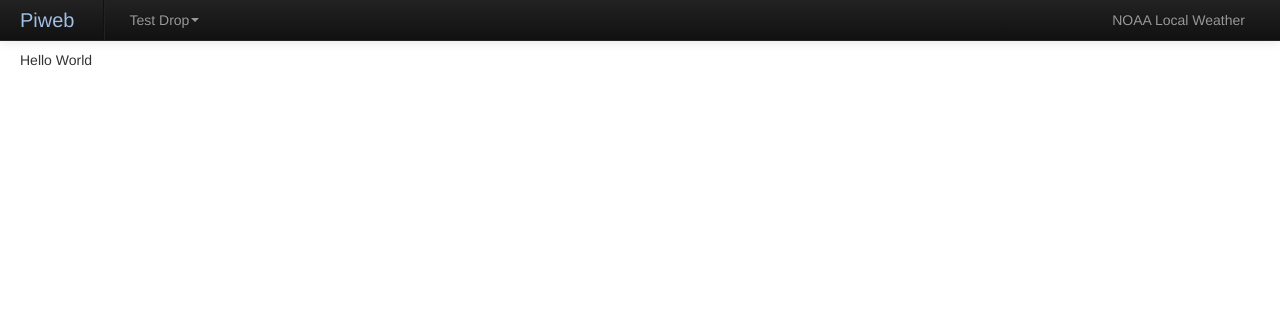
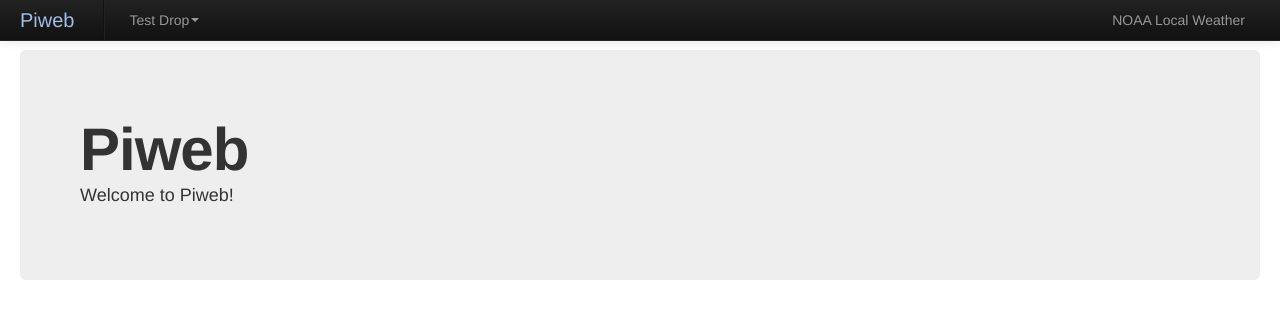
Before and after one commit to lakehousepi/piweb.site, a Django app: page / in a window 1280 px wide. Shown: the top 319 px of the page. Run offline with Django 3.2, Linux system fonts and the light colour scheme; data comes from the database, SQL or seed files in the repository; parts of the project's set-up code (start-up, migrations or seed data) failed here and were passed over; some libraries are stand-ins or nearby versions.

Commit message:
Classing up the home page

```diff
--- a/piweb/piweb/templates/piweb/home.html
+++ b/piweb/piweb/templates/piweb/home.html
@@ -1,8 +1,11 @@
 {% extends "base.html" %}
 {% load static from staticfiles %}
 
-{% block title %}Home{% endblock %}
+{% block title %}{{ block.super }}Home{% endblock %}
 
 {% block content %}
-Hello World
+<div class="hero-unit">
+	<h1>Piweb</h1>
+	<p>Welcome to Piweb!</p>
+</div><!--hero-unit-->
 {% endblock %}
```
